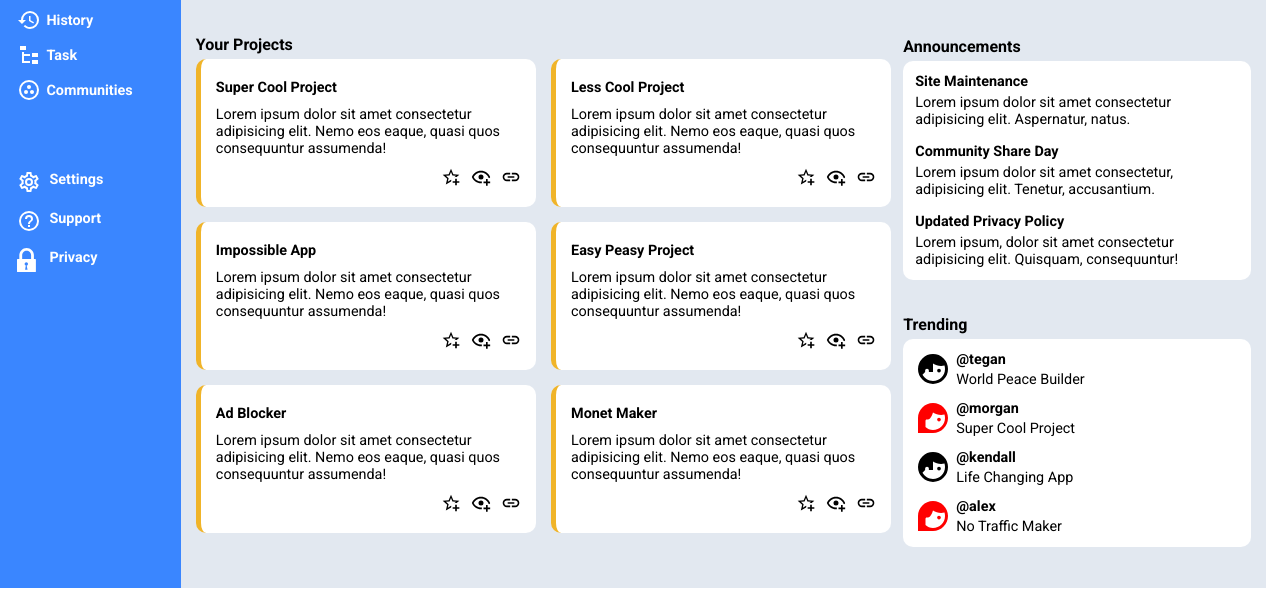
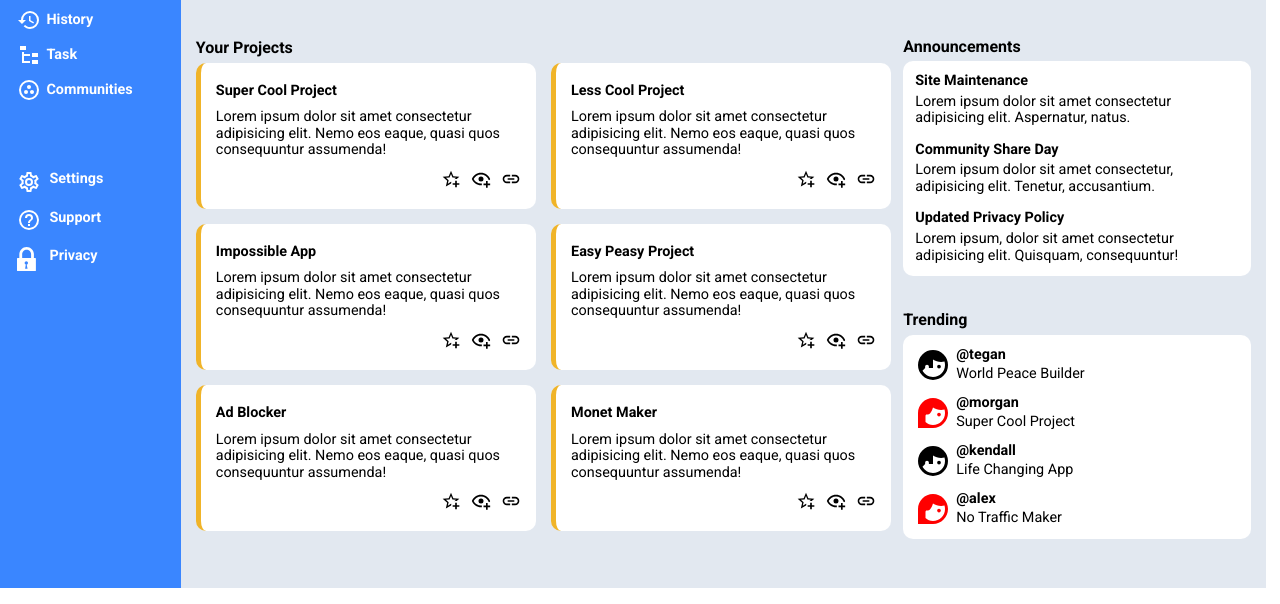
Before and after one commit to ekrat123/admin-dashboard-Top-project, a plain HTML site: page index.html in a window 1280 px wide. Shown: the part 196-800 px from the top of the page. Drawn offline with Linux system fonts and the light colour scheme.

Commit message:
some minor bugs fixed.

```diff
--- a/index.html
+++ b/index.html
@@ -4,7 +4,7 @@
     <meta charset="UTF-8" />
     <meta name="viewport" content="width=device-width, initial-scale=1.0" />
     <title>Admin Dashboard</title>
-    <link rel="stylesheet" href="normalize.scc" />
+    <link rel="stylesheet" href="normalize.css" />
     <link rel="stylesheet" href="style.css" />
     <link rel="preconnect" href="https://fonts.googleapis.com" />
     <link rel="preconnect" href="https://fonts.gstatic.com" crossorigin />
@@ -74,7 +74,7 @@
           </div>
         </div>
       </header>
-      <sidebar>
+      <section class="sidebar">
         <div class="logo">
           <svg
             xmlns="http://www.w3.org/2000/svg"
@@ -217,7 +217,7 @@
             <div>Privacy</div>
           </div>
         </div>
-      </sidebar>
+      </section>
       <main>
         <section class="cards">
           <div class="cards-heading">Your Projects</div>
--- a/style.css
+++ b/style.css
@@ -107,7 +107,7 @@ label[for="search"] svg {
   gap: 15px;
   align-items: center;
 }
-sidebar {
+.sidebar {
   grid-area: sidebar;
   background-color: #3a86ff;
   padding: 10px 6px;
```
